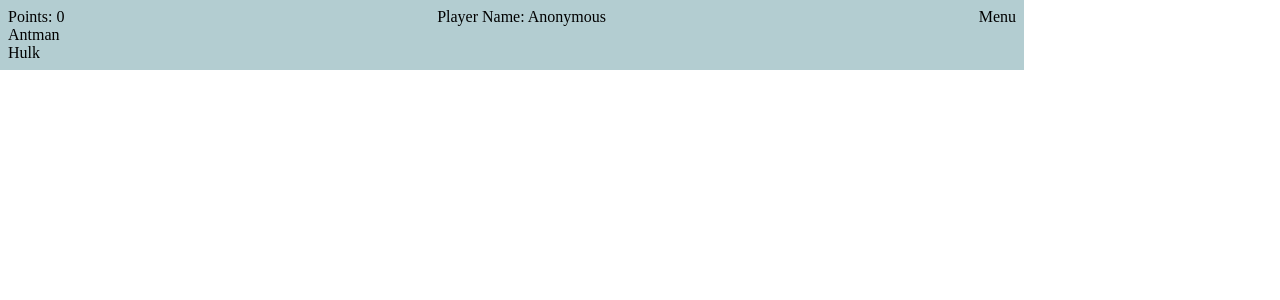
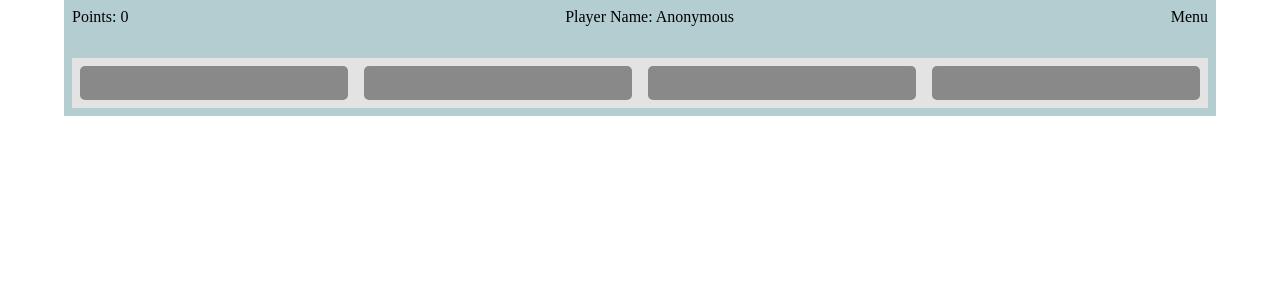
Before and after one commit to freddyorozcons/AngularGitPJ, an Angular app: page /memory-game in a window 1280 px wide. Shown: the top 300 px of the page. Built offline with nearby package versions, Linux system fonts and the light colour scheme.

Commit message:
local: Added card basic behavior

```diff
--- a/src/app/components/card/card.component.html
+++ b/src/app/components/card/card.component.html
@@ -1,3 +1,14 @@
-<p>
-{{cardContent}}
-</p>
+<div class="card"
+[class.show]="showCard"
+(click)="clickCard(this)">
+    <ng-container *ngIf="cardTitle">
+        <div class="card__header">
+            Titular
+        </div>
+    </ng-container>
+    <div class="card__body">
+        <span class="card__body__text">
+            {{cardContent}}
+        </span>
+    </div>
+</div>
--- a/src/app/components/card/card.component.scss
+++ b/src/app/components/card/card.component.scss
@@ -0,0 +1,39 @@
+@import "../../../assets/global-vars/import-variables";
+
+// Card component
+//
+
+.card {
+	display: flex;
+	padding: 0.5rem;
+	background-color: $clr-secondary;
+	border-radius: 5px;
+	margin: 0.5rem;
+	transform: rotateY(0deg);
+	transition: all 0.3s ease-in-out;
+	display: block;
+
+	&.show {
+		transform: rotateY(180deg);
+	}
+}
+
+.card__body {
+	display: flex;
+	justify-content: center;
+	align-items: center;
+	flex-grow: 1;
+}
+
+.card__body__text {
+	opacity: 0;
+	transform: rotateY(180deg);
+	transition: all 0.3s ease-in-out;
+}
+
+.show {
+
+	.card__body__text {
+		opacity: 1;
+	}
+}
--- a/src/app/components/card/card.component.ts
+++ b/src/app/components/card/card.component.ts
@@ -1,4 +1,4 @@
-import { Component, OnInit, Input } from '@angular/core';
+import { Component, OnInit, Input, Output, EventEmitter } from '@angular/core';
 
 @Component({
   selector: 'app-card',
@@ -8,10 +8,18 @@ import { Component, OnInit, Input } from '@angular/core';
 export class CardComponent implements OnInit {
 
   @Input() cardContent: string;
+  @Input() cardTitle: string;
+  public showCard: boolean = false;
+
+  @Output() cardContentMsg = new EventEmitter<string>();
 
   constructor() { }
 
   ngOnInit() {
   }
 
+  clickCard(event) {
+    console.log(event);
+    this.showCard = !this.showCard;
+  }
 }
--- a/src/app/components/main-game-holder/main-game-holder.component.html
+++ b/src/app/components/main-game-holder/main-game-holder.component.html
@@ -1,4 +1,4 @@
-<div>
+<div class="main-game-holder">
   <ng-container *ngIf="useStatusBar">
     <app-status-bar></app-status-bar>
   </ng-container>
--- a/src/app/components/main-game-holder/main-game-holder.component.scss
+++ b/src/app/components/main-game-holder/main-game-holder.component.scss
@@ -0,0 +1,4 @@
+@import "../../../assets/global-vars/import-variables";
+
+// Main game holder component
+//
--- a/src/app/pages/memory-game/memory-game.component.html
+++ b/src/app/pages/memory-game/memory-game.component.html
@@ -1,7 +1,9 @@
-<div class="game-container">
+<div class="memory-game">
   <app-main-game-holder [useStatusBar]=true>
-    <ng-container *ngFor="let card of levelCards; let i = index">
-      <app-card [cardContent]=[levelCards[i].item]></app-card>
-    </ng-container>
+    <div class="memory-game__container">
+      <ng-container *ngFor="let card of levelCards; let i = index">
+        <app-card [cardContent]=[levelCards[i]]></app-card>
+      </ng-container>
+    </div>
   </app-main-game-holder>
 </div>
--- a/src/app/pages/memory-game/memory-game.component.scss
+++ b/src/app/pages/memory-game/memory-game.component.scss
@@ -1,10 +1,26 @@
 @import "../../../assets/global-vars/import-variables";
 
-.game-container {
-    width: 80%;
-    max-width: 100rem;
-    min-width: 1rem;
-    background-color: $clr-main;
-    height: auto;
-    padding: 0.5rem;
+// Memory Game
+//
+
+.memory-game {
+	width: 90%;
+	max-width: 90rem;
+	min-width: 18rem;
+	background-color: $clr-main;
+	height: auto;
+	padding: 0.5rem;
+	margin: 0 auto;
 }
+
+.memory-game__container {
+	display: flex;
+	flex-wrap: wrap;
+    justify-content: space-between;
+    background-color: $clr-light;
+    margin-top: 2rem;
+}
+
+app-card {
+	flex: 1;
+}
--- a/src/app/pages/memory-game/memory-game.component.ts
+++ b/src/app/pages/memory-game/memory-game.component.ts
@@ -21,8 +21,24 @@ export class MemoryGameComponent implements OnInit {
   }
 
   loadLevel(level) {
-    this.levelCards = data.GameInfo[level].cards
-    console.log(this.levelCards[0]);
+    let doubleLength = data.GameInfo[level].cards.length * 2;
+    let forCtrl = 0;
+
+    for (let i = 0; i < doubleLength; i++) {
+      if (forCtrl < doubleLength / 2) {
+        this.levelCards.push(data.GameInfo[level].cards[forCtrl].item);
+        forCtrl++;
+      } else {
+        forCtrl = 0;
+        this.levelCards.push(data.GameInfo[level].cards[forCtrl].item);
+        forCtrl++;
+      }
+    }
+    this.shuffle(this.levelCards);
+  }
+
+  shuffle(array): void {
+    array.sort(() => Math.random() - 0.5);
   }
 
 }
```
Also changed, not shown: src/app/services/memory-game.service.ts (added, +9 -0 lines), 1 other file (tests, documents, lock files or other folders).
